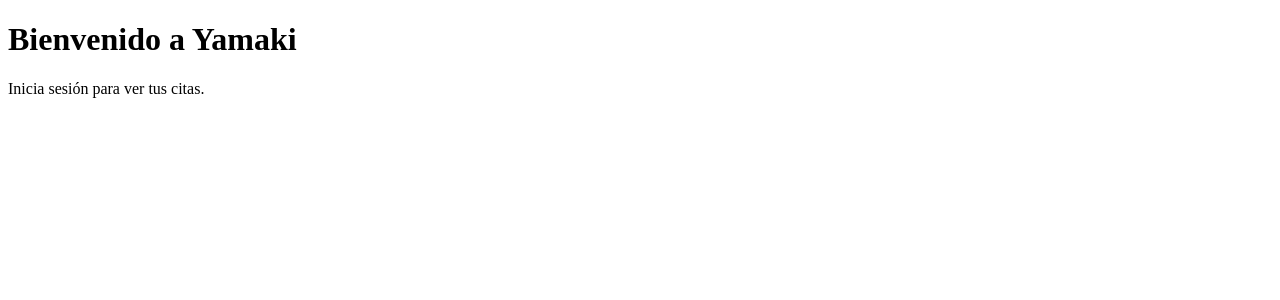
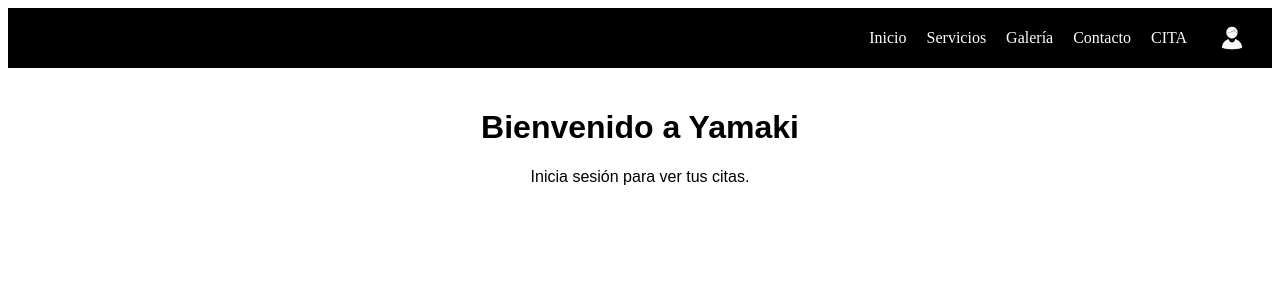
Before and after one commit to victorperezvl/Yamaki, a React (Vite) app in the folder frontend/: page / in a window 1280 px wide. Shown: the top 300 px of the page. Built offline with nearby package versions, Linux system fonts and the light colour scheme.

Commit message:
Primeros complementos frontend

```diff
--- a/frontend/src/pages/Home.jsx
+++ b/frontend/src/pages/Home.jsx
@@ -1,9 +1,25 @@
 import { useState } from "react";
+import "../styles/Home.css";
+import userIcon from "../assets/iconUser.png";
 
 const Home = () => {
   const [user] = useState(null); // Aquí guardarás los datos del usuario cuando hagas login
 
   return (
+    <div>
+       <nav className="navbar">
+        <div className="logo">Mi Sitio</div>
+          <div className="menu-container">
+            <div className="menu">
+                <a href="#inicio">Inicio</a>
+                <a href="#servicios">Servicios</a>
+                <a href="#servicios">Galería</a>
+                <a href="#contacto">Contacto</a>
+                <a href="#servicios">CITA</a>
+            </div>
+                <img src={userIcon} alt="Usuario" className="user-icon" />
+          </div>
+        </nav>
       <div className="home-container">
         <h1>Bienvenido a Yamaki</h1>
         {user ? (
@@ -12,6 +28,7 @@
           <p>Inicia sesión para ver tus citas.</p>
         )}
       </div>
+    </div>
   );
 };
 
--- /dev/null
+++ b/frontend/src/styles/Home.css
@@ -0,0 +1,36 @@
+.home-container {
+    text-align: center;
+    padding: 20px;
+    font-family: Arial, sans-serif;
+  }
+  .menu-container {
+    display: flex;
+    align-items: center;
+    margin-left: auto;
+    gap: 15px;
+  }
+
+  .navbar {
+    background-color: black;
+    display: flex;
+    justify-content: space-between;
+    padding: 10px 20px;
+    align-items: center;
+  }
+
+  .navbar a {
+    color: white;
+    text-decoration: none;
+    padding: 10px;
+  }
+
+  .navbar a:hover {
+    background-color: #575757;
+    border-radius: 5px;
+  }
+
+  .user-icon {
+    width: 40px;  /* Ajusta el tamaño del icono */
+    height: 40px;
+    cursor: pointer;
+  }
```
Also changed, not shown: frontend/src/assets/iconUser.png (added). Lines whose indentation alone changed are shown as unchanged.
